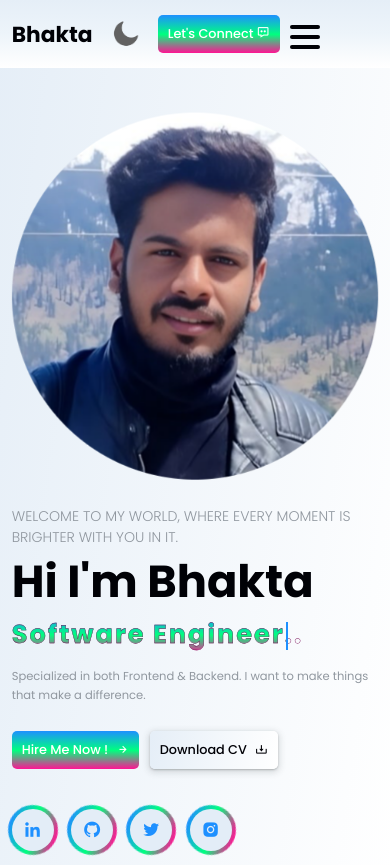
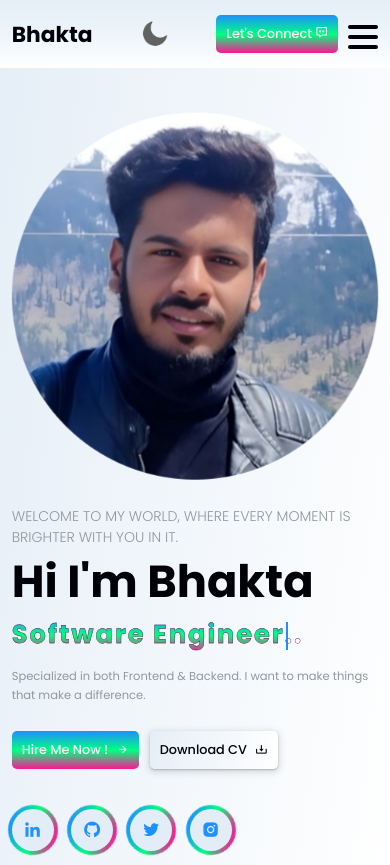
Before and after one commit to BhaktaRout038/bhaktarout, a plain HTML site: page index.html in a window 390 px wide. Shown: the top 865 px of the page. Drawn offline with nearby package versions, Linux system fonts and the light colour scheme.

Commit message:
issue not resolve in previous commit so , this commit is reverse the previous one in style.css file

```diff
--- a/style.css
+++ b/style.css
@@ -1159,7 +1159,7 @@ footer{
 @media(max-width:991px){
     header,section,footer{
         padding-left: 3%;
-        padding-right: 18%;
+        padding-right: 3%;
     }
     .home,.portfolio-box{
         flex-direction: column-reverse;
```
